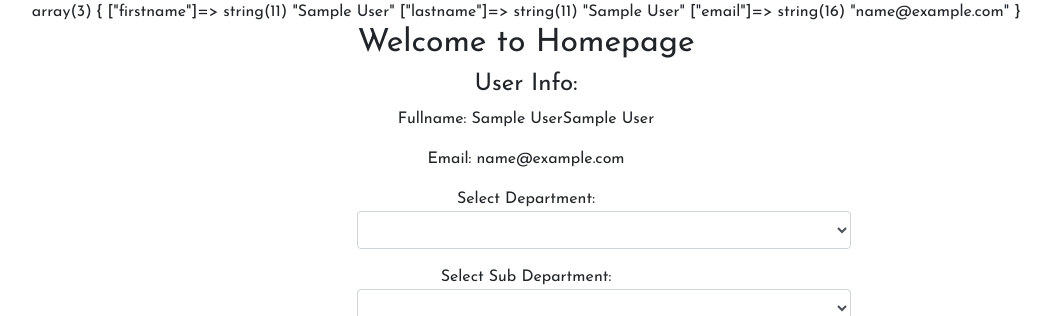
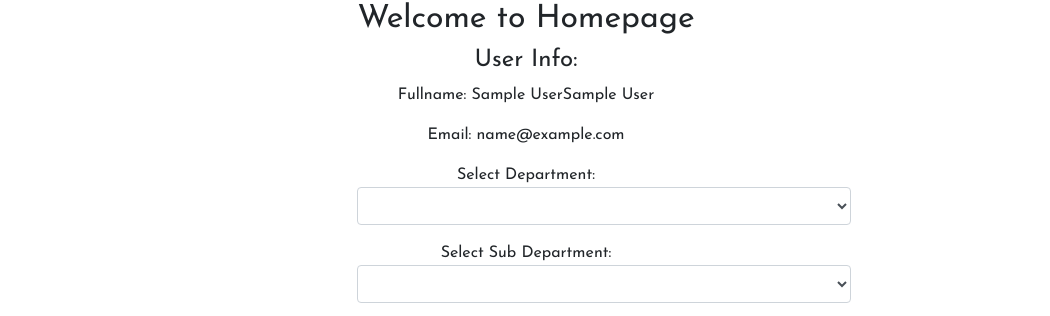
Before and after one commit to raks21/machine_test, a CodeIgniter app: page /codeigniter_login/index.php/user/home in a window 1280 px wide. Shown: the top 316 px of the page, without its empty margins (114-1164 px from the left). Run offline with CodeIgniter, Linux system fonts and the light colour scheme; the visitor is signed in with stand-in values (Sample User, id 1); data that the repository does not hold is empty.

Commit message:
removed var_dum[p

```diff
--- a/application/views/home.php
+++ b/application/views/home.php
@@ -28,7 +28,7 @@
 			<?php
 				$user = $this->session->userdata('user');
 				extract($user);
-				var_dump($user);
+				// var_dump($user);
 			?>
 			<h2>Welcome to Homepage </h2>
 			<h4>User Info:</h4>
```
